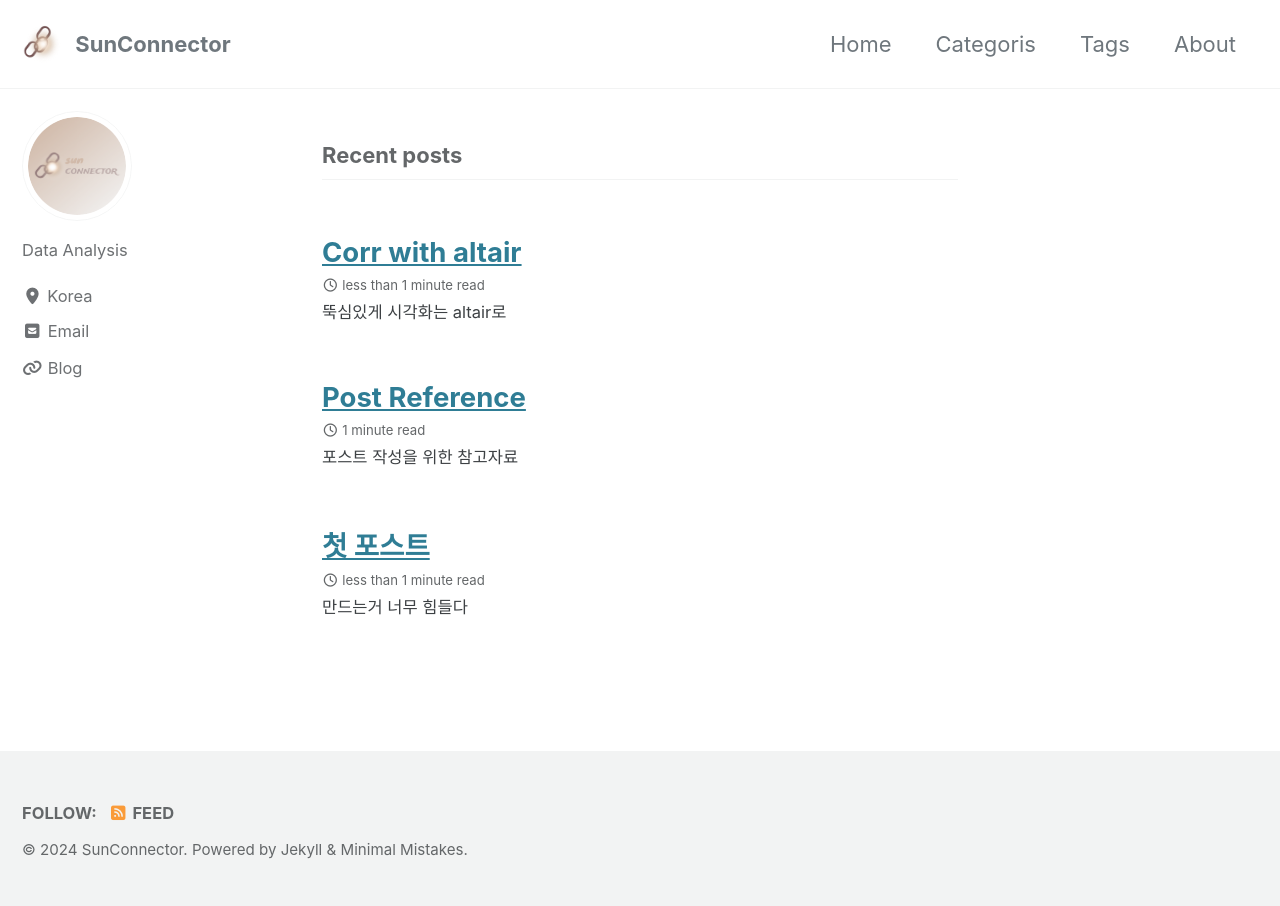
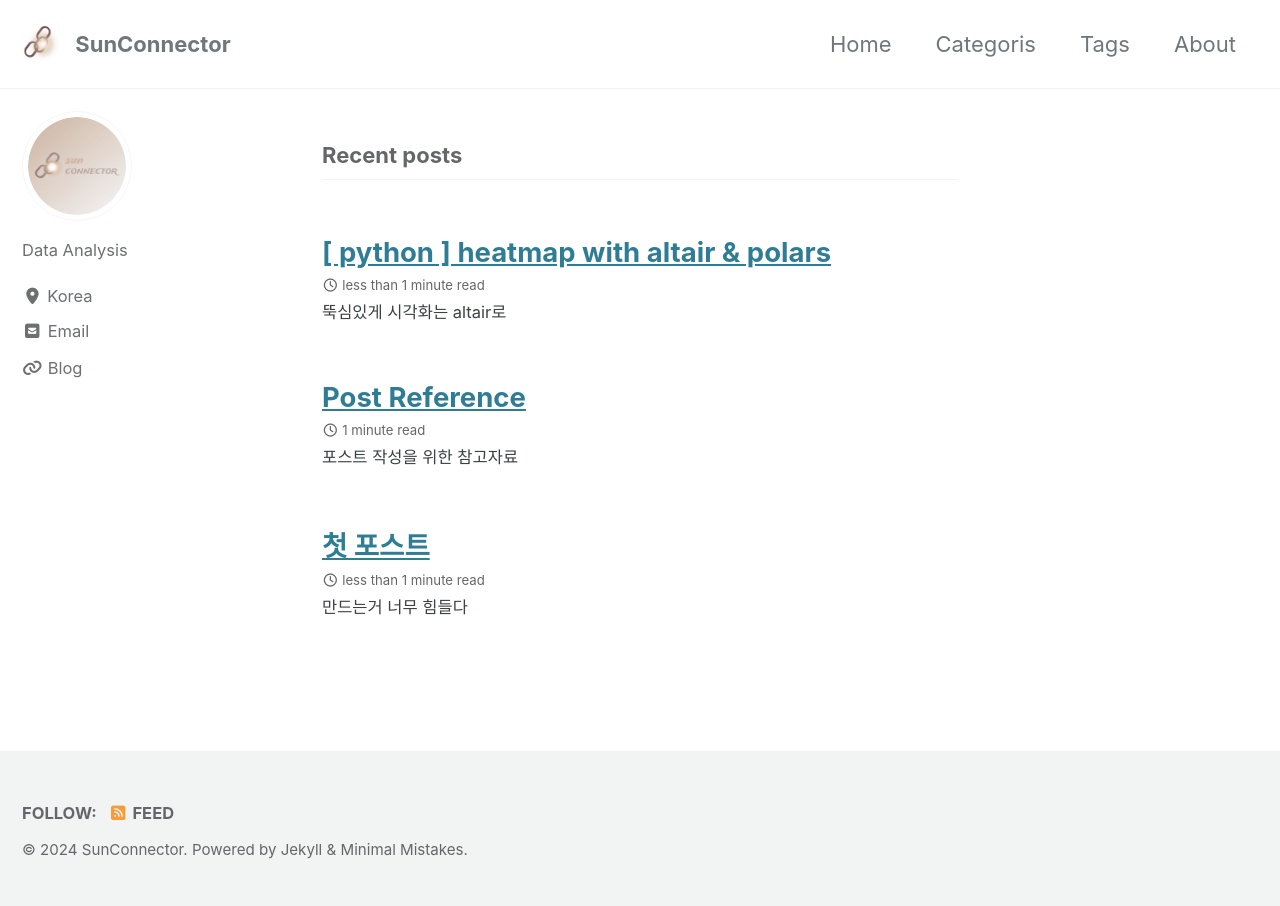
Before and after one commit to sunconnector/sunconnector.github.io, a Jekyll site: the page built from index.html, in a window 1280 px wide. Built offline with Jekyll 4.4.1, drawn with Linux system fonts in a browser that asks for light colours; cached includes are drawn as plain includes; the list of posts is cut into pages by our own code.

Commit message:
change title

```diff
--- a/_posts/2024-12-16-corr_with_altair.md
+++ b/_posts/2024-12-16-corr_with_altair.md
@@ -1,7 +1,6 @@
 ---
-title:  "Corr with altair"
+title:  "[ python ] heatmap with altair & polars"
 excerpt: "뚝심있게 시각화는 altair로"
-layout : single-wide-toc-left
 classes : wide
 categories:
     - polars
```
